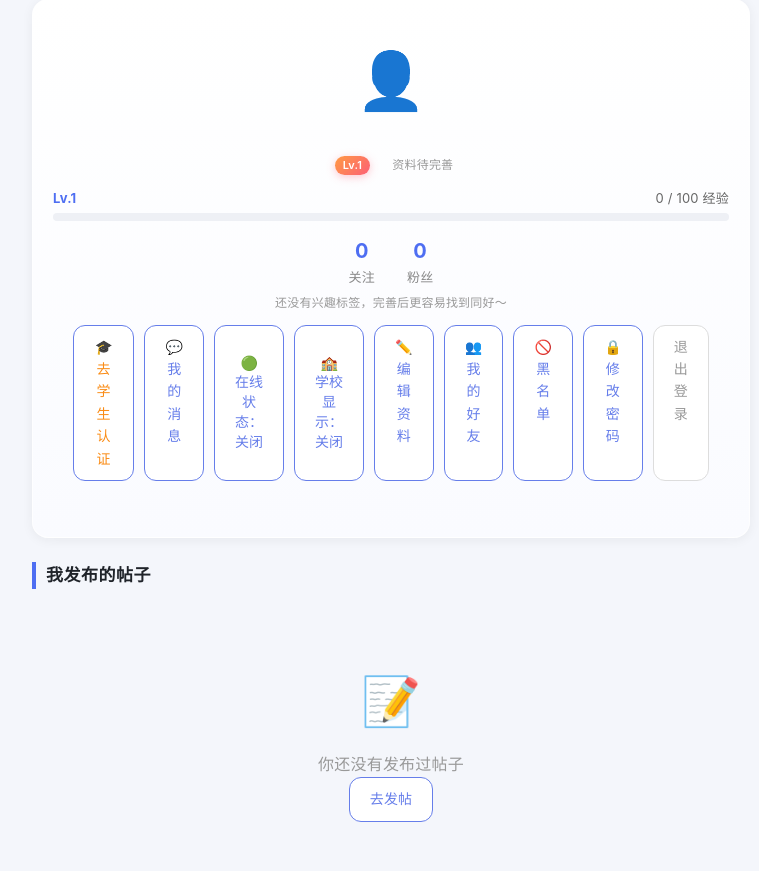
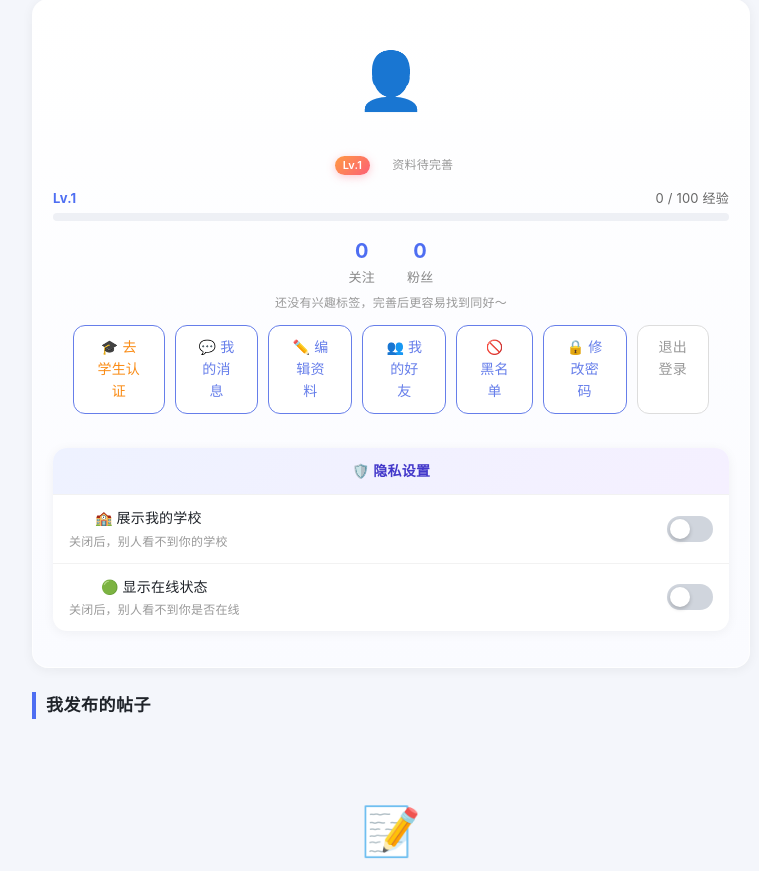
Before and after one commit to pdxddds1/dazi-server, a Flask app: page /profile in a window 1280 px wide. Shown: the part 148-1019 px from the top of the page, without its empty margins (249-1008 px from the left). Run offline with Flask 3, Linux system fonts and the light colour scheme; the visitor is signed in with stand-in values (Sample User, id 1); data comes from the database, SQL or seed files in the repository; data that the repository does not hold is empty.

Commit message:
个人中心：在线/学校显示改成隐私设置滑块开关，更直观方便

```diff
--- a/static/css/style.css
+++ b/static/css/style.css
@@ -1676,3 +1676,34 @@ body {
     font-size:13px; color:#52c41a; background:#e8f8ef;
     padding:4px 12px; border-radius:16px; white-space:nowrap;
 }
+
+
+/* ===== 隐私设置卡片（滑块开关）===== */
+.privacy-card {
+    background:#fff; border-radius:14px; box-shadow:0 2px 12px rgba(0,0,0,0.05);
+    margin-top:14px; overflow:hidden;
+}
+.privacy-title {
+    padding:12px 16px; font-weight:600; font-size:14px;
+    background:linear-gradient(135deg,#eef2ff,#f5f0ff); color:#4338ca;
+}
+.privacy-item {
+    display:flex; align-items:center; justify-content:space-between;
+    padding:12px 16px; border-top:1px solid #f2f2f2;
+}
+.privacy-name { font-size:14px; font-weight:500; }
+.privacy-desc { font-size:12px; color:#999; margin-top:2px; }
+.switch {
+    position:relative; display:inline-block; width:46px; height:26px; flex-shrink:0;
+}
+.switch input { opacity:0; width:0; height:0; }
+.slider {
+    position:absolute; cursor:pointer; top:0; left:0; right:0; bottom:0;
+    background:#d0d5dd; border-radius:26px; transition:.25s;
+}
+.slider::before {
+    content:''; position:absolute; width:20px; height:20px; left:3px; bottom:3px;
+    background:#fff; border-radius:50%; transition:.25s; box-shadow:0 2px 4px rgba(0,0,0,0.2);
+}
+.switch input:checked + .slider { background:#4e6ef2; }
+.switch input:checked + .slider::before { transform:translateX(20px); }
--- a/templates/profile.html
+++ b/templates/profile.html
@@ -67,17 +67,36 @@
             <a href="/verify" class="btn-secondary">🎓 认证信息</a>
             {% endif %}
             <a href="/messages" class="btn-secondary">💬 我的消息</a>
-            <button class="btn-secondary" id="online-toggle">
-                🟢 在线状态：{{ '开启' if user_info.show_online else '关闭' }}
-            </button>
-            <button class="btn-secondary" id="school-toggle">
-                🏫 学校显示：{{ '开启' if user_info.show_school else '关闭' }}
-            </button>
             <a href="/profile/edit" class="btn-secondary">✏️ 编辑资料</a>
             <a href="/friends" class="btn-secondary">👥 我的好友</a>
             <a href="/blocklist" class="btn-secondary">🚫 黑名单</a>
             <a href="/change_password" class="btn-secondary">🔒 修改密码</a>
             <a href="/logout" class="btn-secondary btn-logout">退出登录</a>
+        </div>
+
+        <!-- 隐私设置：学校 / 在线可一键隐藏（照顾同学自尊心） -->
+        <div class="privacy-card">
+            <div class="privacy-title">🛡️ 隐私设置</div>
+            <div class="privacy-item">
+                <div class="privacy-text">
+                    <div class="privacy-name">🏫 展示我的学校</div>
+                    <div class="privacy-desc">关闭后，别人看不到你的学校</div>
+                </div>
+                <label class="switch">
+                    <input type="checkbox" id="school-toggle" {{ 'checked' if user_info.show_school else '' }}>
+                    <span class="slider"></span>
+                </label>
+            </div>
+            <div class="privacy-item">
+                <div class="privacy-text">
+                    <div class="privacy-name">🟢 显示在线状态</div>
+                    <div class="privacy-desc">关闭后，别人看不到你是否在线</div>
+                </div>
+                <label class="switch">
+                    <input type="checkbox" id="online-toggle" {{ 'checked' if user_info.show_online else '' }}>
+                    <span class="slider"></span>
+                </label>
+            </div>
         </div>
     </div>
 
@@ -143,25 +162,35 @@
 </div>
 
 <script>
-// 在线状态开关
-document.getElementById('online-toggle').onclick = function() {
+// 在线状态开关（滑块）
+const onlineToggle = document.getElementById('online-toggle');
+onlineToggle.onchange = function() {
     fetch('/toggle_online', { method: 'POST' })
         .then(r => r.json())
         .then(data => {
             if (data.code === 0) {
-                this.textContent = '🟢 在线状态：' + (data.show_online ? '开启' : '关闭');
+                this.checked = !!data.show_online;
+            } else {
+                this.checked = !this.checked;
+                alert(data.message || '切换失败');
             }
-        });
+        })
+        .catch(() => { this.checked = !this.checked; alert('网络错误，请重试'); });
 };
-// 学校显示开关
-document.getElementById('school-toggle').onclick = function() {
+// 学校显示开关（滑块）
+const schoolToggle = document.getElementById('school-toggle');
+schoolToggle.onchange = function() {
     fetch('/toggle_school', { method: 'POST' })
         .then(r => r.json())
         .then(data => {
             if (data.code === 0) {
-                this.textContent = '🏫 学校显示：' + (data.show_school ? '开启' : '关闭');
+                this.checked = !!data.show_school;
+            } else {
+                this.checked = !this.checked;
+                alert(data.message || '切换失败');
             }
-        });
+        })
+        .catch(() => { this.checked = !this.checked; alert('网络错误，请重试'); });
 };
 </script>
 {% endblock %}
```
Also changed, not shown: 截图临时/campus_online_btn.png (added).
